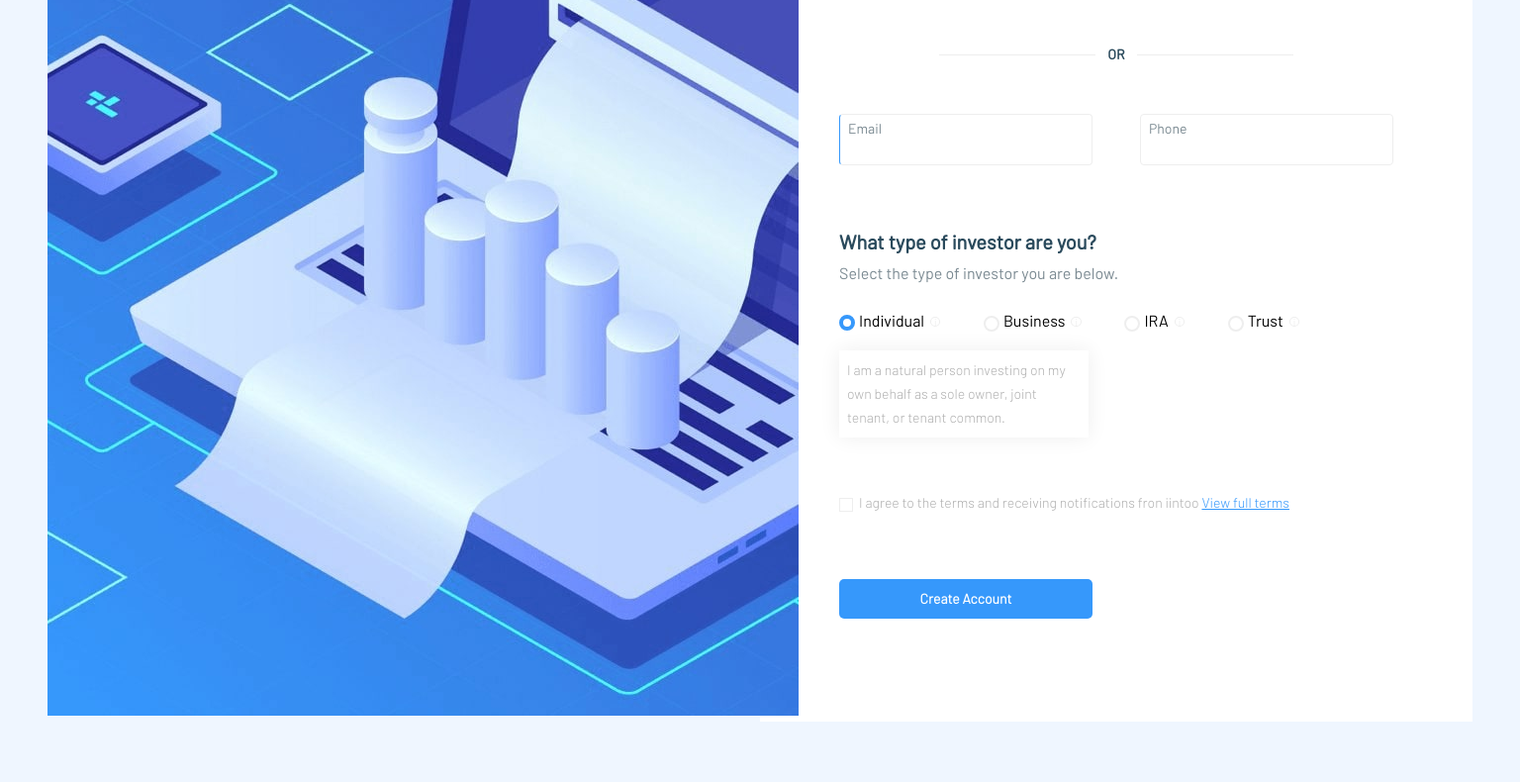
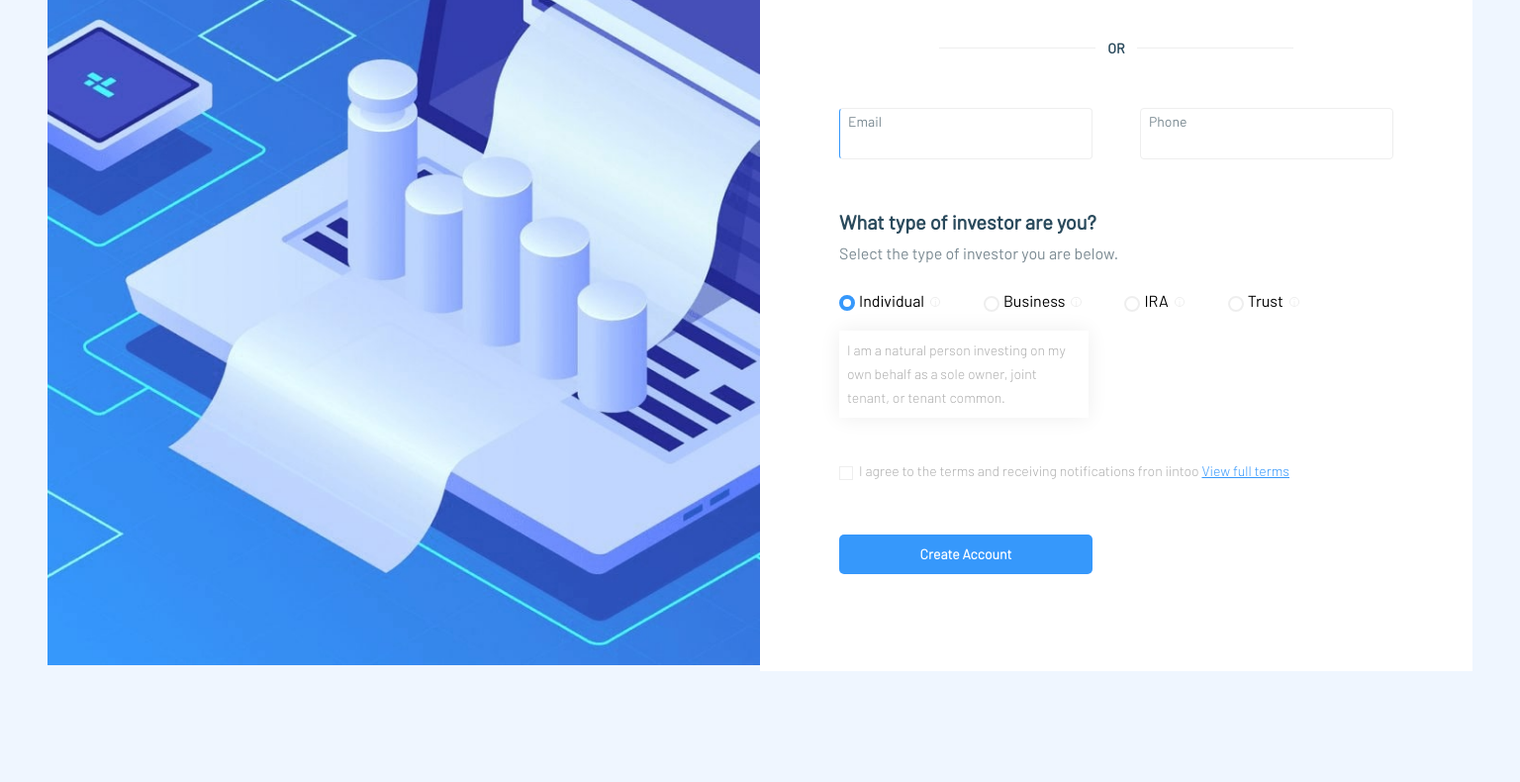
Before and after one commit to IlyaCidor/Layouts, a plain HTML site: page index.html in a window 1536 px wide. Shown: the part 341-1131 px from the top of the page at 99% size. After the commit the page ends 1083 px from the top, so only its background shows below. Drawn offline with Linux system fonts and the light colour scheme.

Commit message:
Update style.css

```diff
--- a/css/style.css
+++ b/css/style.css
@@ -423,9 +423,13 @@ body {
         width: 720px;
     }
 
+    .picture {
+        width: 100%;
+    }
+
     .content {
         justify-content: space-around;
-        width: 50%;
+        width: 720px;
         padding: 80px;
     }
 
```
